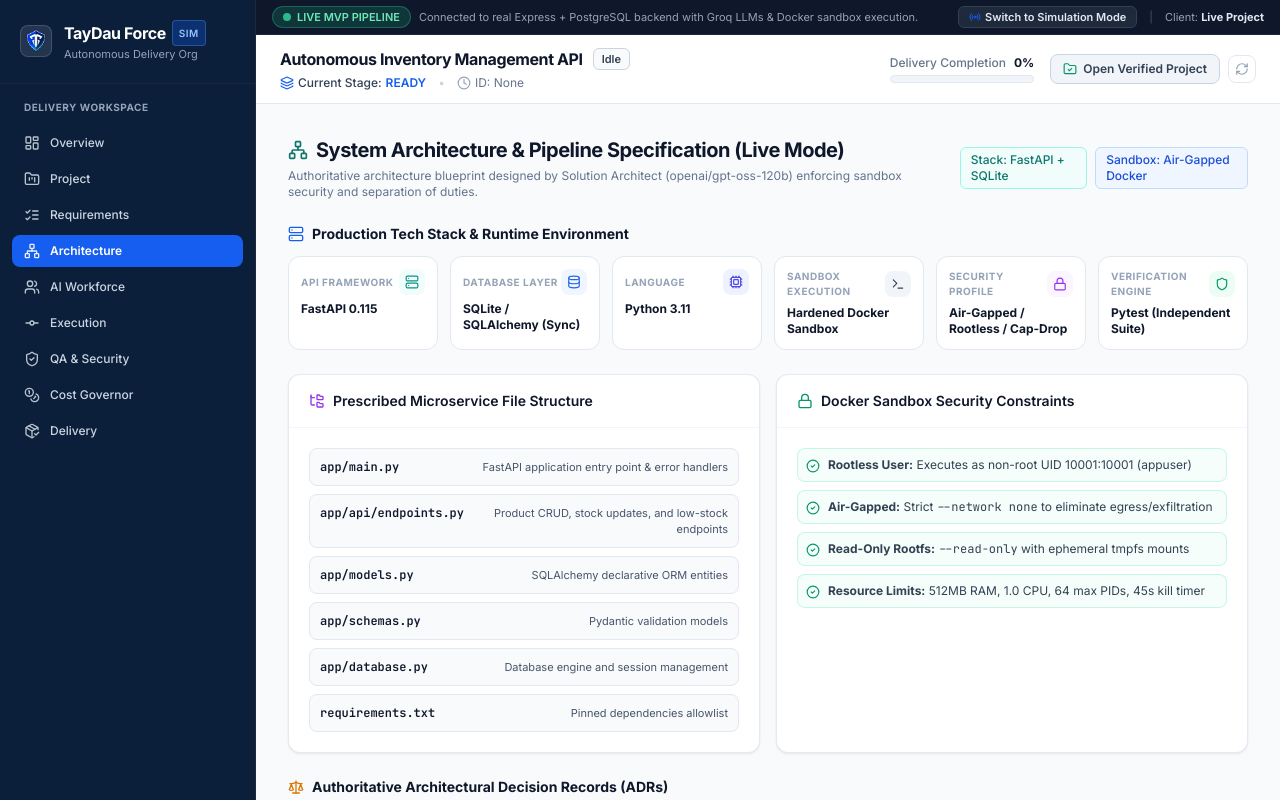
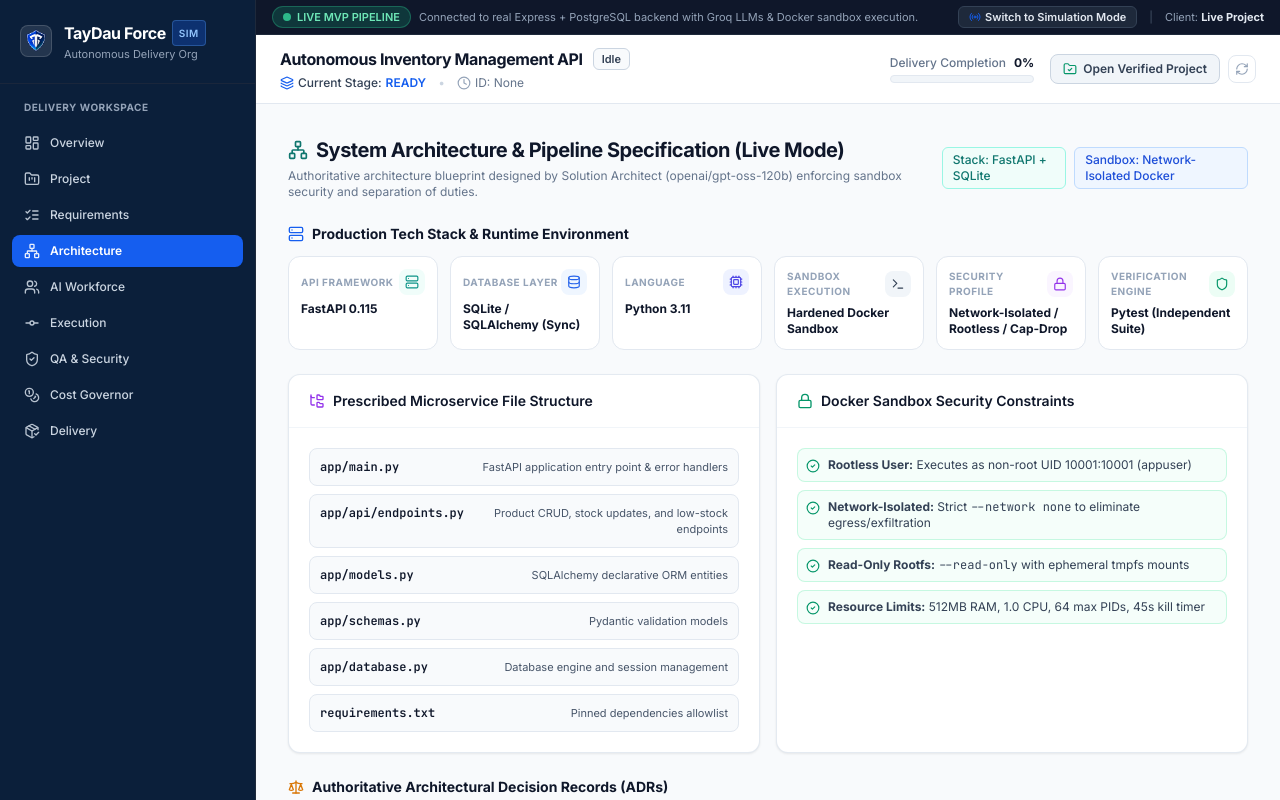
Before and after one commit to programmerpakistaniorg/taydau-force, a React (Vite) app: page /architecture in a window 1280 px wide. Shown: the top 800 px of the page. Built offline with nearby package versions, Linux system fonts and the light colour scheme; no server answers.

Commit message:
fix(governance): align frozen QA hash, precision terminology, and browser integration

```diff
--- a/src/pages/Architecture.tsx
+++ b/src/pages/Architecture.tsx
@@ -40,7 +40,7 @@ export const Architecture: React.FC = () => {
     { label: 'Database Layer', value: project?.architecture?.techStack.database || 'SQLite / SQLAlchemy (Sync)', icon: Database, color: 'text-blue-600 bg-blue-50' },
     { label: 'Language', value: project?.architecture?.techStack.language || 'Python 3.11', icon: Cpu, color: 'text-indigo-600 bg-indigo-50' },
     { label: 'Sandbox Execution', value: 'Hardened Docker Sandbox', icon: Terminal, color: 'text-slate-700 bg-slate-100' },
-    { label: 'Security Profile', value: 'Air-Gapped / Rootless / Cap-Drop', icon: Lock, color: 'text-purple-600 bg-purple-50' },
+    { label: 'Security Profile', value: 'Network-Isolated / Rootless / Cap-Drop', icon: Lock, color: 'text-purple-600 bg-purple-50' },
     { label: 'Verification Engine', value: 'Pytest (Independent Suite)', icon: Shield, color: 'text-emerald-600 bg-emerald-50' }
   ];
 
@@ -88,7 +88,7 @@ export const Architecture: React.FC = () => {
             Stack: FastAPI + SQLite
           </Badge>
           <Badge variant="primary" size="md">
-            Sandbox: Air-Gapped Docker
+            Sandbox: Network-Isolated Docker
           </Badge>
         </div>
       </div>
@@ -166,7 +166,7 @@ export const Architecture: React.FC = () => {
             </li>
             <li className="flex items-start gap-2 p-2 bg-emerald-50/50 border border-emerald-200/60 rounded-lg">
               <CheckCircle2 className="w-3.5 h-3.5 text-emerald-600 shrink-0 mt-0.5" />
-              <span><strong>Air-Gapped:</strong> Strict <code>--network none</code> to eliminate egress/exfiltration</span>
+              <span><strong>Network-Isolated:</strong> Strict <code>--network none</code> to eliminate egress/exfiltration</span>
             </li>
             <li className="flex items-start gap-2 p-2 bg-emerald-50/50 border border-emerald-200/60 rounded-lg">
               <CheckCircle2 className="w-3.5 h-3.5 text-emerald-600 shrink-0 mt-0.5" />
--- a/src/pages/Delivery.tsx
+++ b/src/pages/Delivery.tsx
@@ -357,7 +357,7 @@ export const Delivery: React.FC = () => {
             <div className="p-2.5 bg-slate-900 text-slate-200 rounded-lg flex justify-between">
               <span className="text-slate-400">Frozen QA Suite SHA-256:</span>
               <span className="text-slate-300 break-all text-[10px]">
-                {project?.qaSuite?.suiteHash || '979b37b55ae2568600cbbd1bfbf10dca255cb078170c2a5518b76c8c4fe386c5'}
+                {project?.qaSuite?.suiteHash || project?.qaSuite?.suiteSha256 || '979b37b543587bd0402ca5f544c912b823baf28dc916f72313dfae4950e386c5'}
               </span>
             </div>
             <div className="p-2.5 bg-slate-900 text-slate-200 rounded-lg flex justify-between">
--- a/src/pages/QASecurity.tsx
+++ b/src/pages/QASecurity.tsx
@@ -264,7 +264,7 @@ export const QASecurity: React.FC = () => {
                 </div>
                 <div className="flex justify-between">
                   <span className="text-slate-500">Engineer Code in QA Prompt:</span>
-                  <span className="font-bold text-emerald-600">STRICT NO (Air-Gapped)</span>
+                  <span className="font-bold text-emerald-600">STRICT NO (Excluded from QA Context)</span>
                 </div>
                 <div className="flex justify-between">
                   <span className="text-slate-500">Frozen Suite Status:</span>
@@ -281,7 +281,7 @@ export const QASecurity: React.FC = () => {
                   QA Suite Cryptographic Fingerprint (SHA-256):
                 </span>
                 <pre className="p-2.5 bg-slate-900 text-slate-200 rounded-lg text-[10px] font-mono break-all border border-slate-800">
-                  {qaSuite?.suiteHash || '979b37b55ae2568600cbbd1bfbf10dca255cb078170c2a5518b76c8c4fe386c5'}
+                  {qaSuite?.suiteHash || qaSuite?.suiteSha256 || '979b37b543587bd0402ca5f544c912b823baf28dc916f72313dfae4950e386c5'}
                 </pre>
               </div>
             </div>
@@ -311,7 +311,7 @@ export const QASecurity: React.FC = () => {
                 </div>
                 <div className="p-2 bg-slate-50 border border-slate-200 rounded-lg">
                   <span className="text-slate-500 block text-[10px]">Network Policy:</span>
-                  <strong className="text-slate-900 font-bold">--network none (Air-Gapped)</strong>
+                  <strong className="text-slate-900 font-bold">--network none (Network-Isolated)</strong>
                 </div>
               </div>
 
--- a/vite.config.ts
+++ b/vite.config.ts
@@ -9,7 +9,7 @@ export default defineConfig({
     host: true,
     proxy: {
       '/api': {
-        target: 'http://localhost:3000',
+        target: 'http://localhost:3001',
         changeOrigin: true,
       },
     },
```
Also changed, not shown: 2 other files (tests, documents, lock files or other folders).
